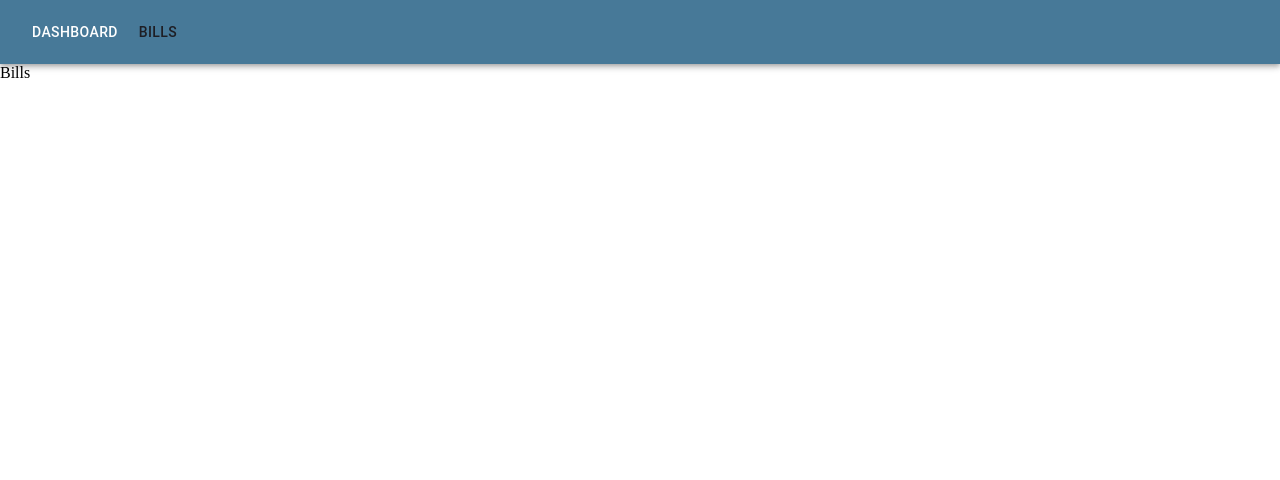
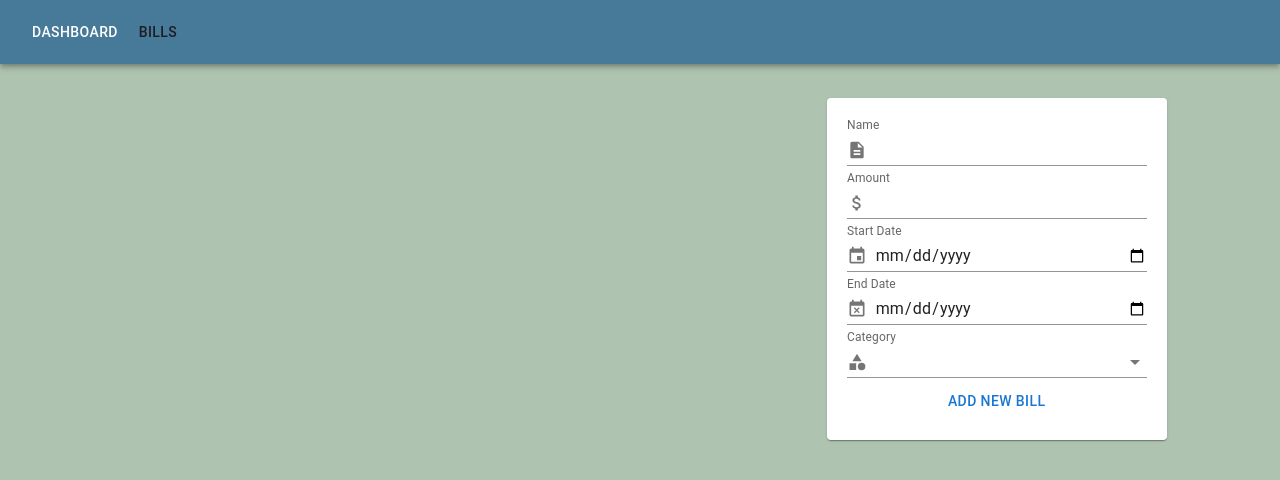
Before and after one commit to dbarrios13/jenFinance, a React (Create React App) app: page /bills in a window 1280 px wide. Shown: the top 480 px of the page. Built offline with nearby package versions, Linux system fonts and the light colour scheme.

Commit message:
bills component created and form

```diff
--- /dev/null
+++ b/src/Components/Bills/AddBill.js
@@ -0,0 +1,69 @@
+import React, { useState } from 'react';
+import { FormControl, Button, Select, Input, Card, InputLabel, InputAdornment, MenuItem } from '@mui/material';
+import EventBusyIcon from '@mui/icons-material/EventBusy';
+import EventIcon from '@mui/icons-material/Event';
+import DescriptionIcon from '@mui/icons-material/Description';
+import AttachMoneyIcon from '@mui/icons-material/AttachMoney';
+import CategoryIcon from '@mui/icons-material/Category';
+
+export default function AddBill() {
+    const [bill, setBill] = useState({
+        name: '',
+        amount: '',
+        date: '',
+        endDate: '',
+        category: '',
+        status: true
+    })
+
+    const handleInputChange = (event) => {
+        const { name, value } = event.target;
+        setBill((prevProps) => ({
+            ...prevProps,
+            [name]: value
+        }));
+    };
+
+    const handleSubmit = (event) => {
+        event.preventDefault();
+        console.log(bill);
+        setBill({
+            name: '',
+            amount: '',
+            date: '',
+            endDate: '',
+            category: '',
+            status: true
+        })
+    };
+
+    return (
+        <Card className='billsCard'>
+            <FormControl variant='standard'>
+                <InputLabel htmlFor="standard-adornment-name">Name</InputLabel>
+                <Input id="standard-adornment-name" name='name' type='text' value={bill.name} startAdornment={<InputAdornment position="start"><DescriptionIcon fontSize="small" /></InputAdornment>} onChange={handleInputChange} />
+            </FormControl>
+            <FormControl variant='standard'>
+                <InputLabel htmlFor="standard-adornment-amount">Amount</InputLabel>
+                <Input id="standard-adornment-amount" name='amount' type='number' value={bill.amount} startAdornment={<InputAdornment position="start"><AttachMoneyIcon fontSize='small' /></InputAdornment>} onChange={handleInputChange} />
+            </FormControl>
+            <FormControl variant='standard'>
+                <InputLabel htmlFor="standard-adornment-startdate">Start Date</InputLabel>
+                <Input id="standard-adornment-startdate" name='date' type='date' value={bill.date} startAdornment={<InputAdornment position="start"><EventIcon fontSize='small' /></InputAdornment>} onChange={handleInputChange} />
+            </FormControl>
+            <FormControl variant='standard'>
+                <InputLabel htmlFor="standard-adornment-enddate">End Date</InputLabel>
+                <Input id='standard-adornment-enddate' name='endDate' type='date' value={bill.endDate} startAdornment={<InputAdornment position="start"><EventBusyIcon fontSize='small' /></InputAdornment>} onChange={handleInputChange} />
+            </FormControl>
+            <FormControl variant='standard'>
+                <InputLabel id='standard-adorment-category'>Category</InputLabel>
+                <Select id="standard-adorment-category" name='category' value={bill.category} startAdornment={<InputAdornment position="start"><CategoryIcon fontSize='small' /></InputAdornment>} onChange={handleInputChange} >
+                    <MenuItem value='Home Expense'>Home Bills</MenuItem>
+                    <MenuItem value='Car Expense'>Car Expense</MenuItem>
+                    <MenuItem value='Food Expense'>Food Expense</MenuItem>
+                </Select>
+            </FormControl>
+            <Button onClick={handleSubmit}>Add New Bill</Button>
+        </Card>
+    );
+}
--- a/src/Components/Bills/index.js
+++ b/src/Components/Bills/index.js
@@ -1,9 +1,17 @@
 import * as React from "react";
+import { Container, Grid } from "@mui/material";
+import AddBill from "./AddBill";
 
 export default function Bills() {
     return (
-        <div>
-            Bills
-        </div>
+        <Container className="billsContainer">
+            <Grid container spacing={2}>
+                <Grid xs={8}>
+                </Grid>
+                <Grid xs={4}>
+                    <AddBill />
+                </Grid>
+            </Grid>
+        </Container>
     );
 }
--- /dev/null
+++ b/src/Styles/bills.sass
@@ -0,0 +1,13 @@
+.billsContainer
+    padding-top: 50px
+
+.billsCard
+    display: flex
+    flex-direction: column
+    justify-content: center
+    gap: 5px
+    padding: 20px 20px
+    width: 300px
+
+    label
+        padding-top: 0px
--- a/src/Styles/index.sass
+++ b/src/Styles/index.sass
@@ -1,2 +1,8 @@
 body
     margin: 0
+    background-color: #aec3b0
+
+
+
+
+@import bills
```
